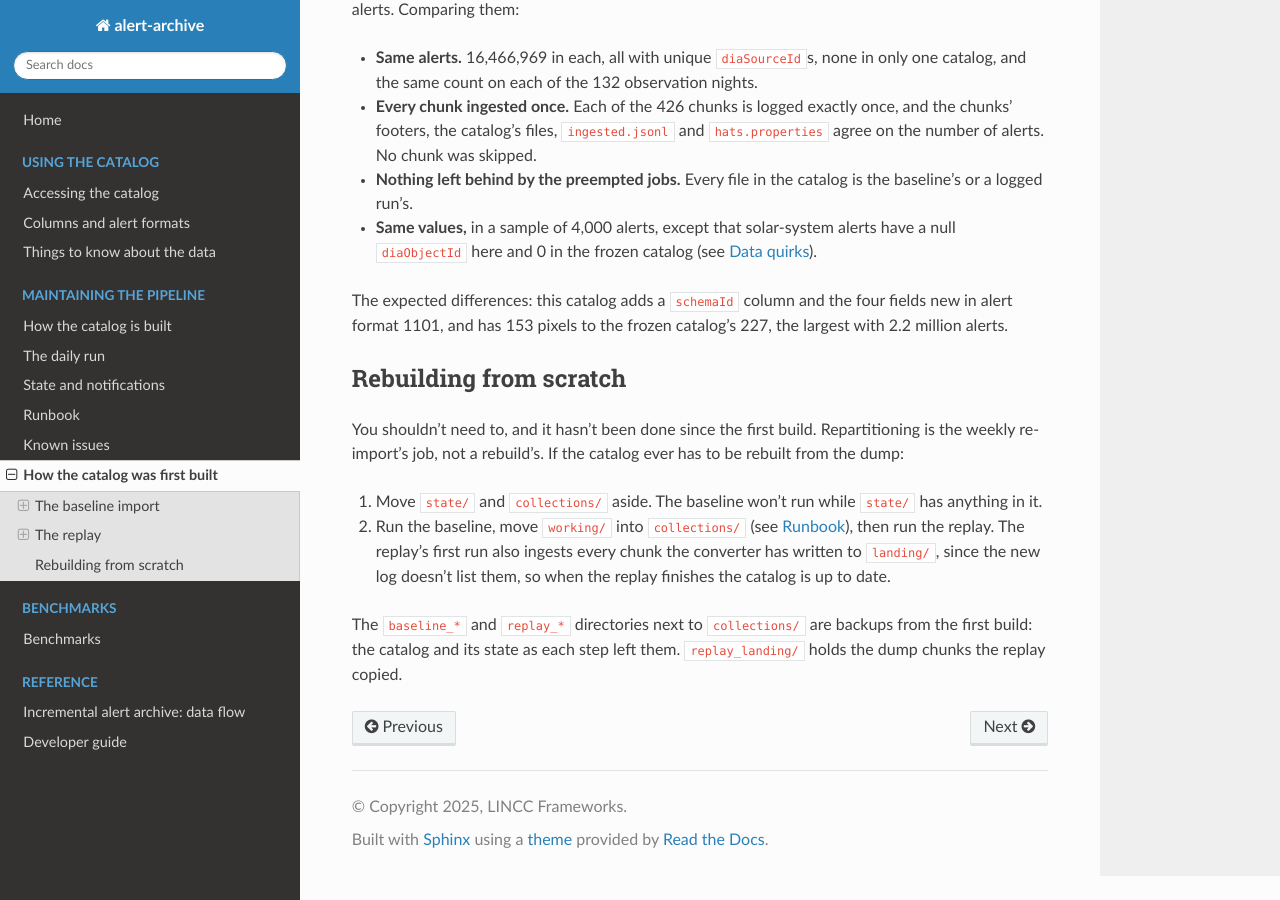
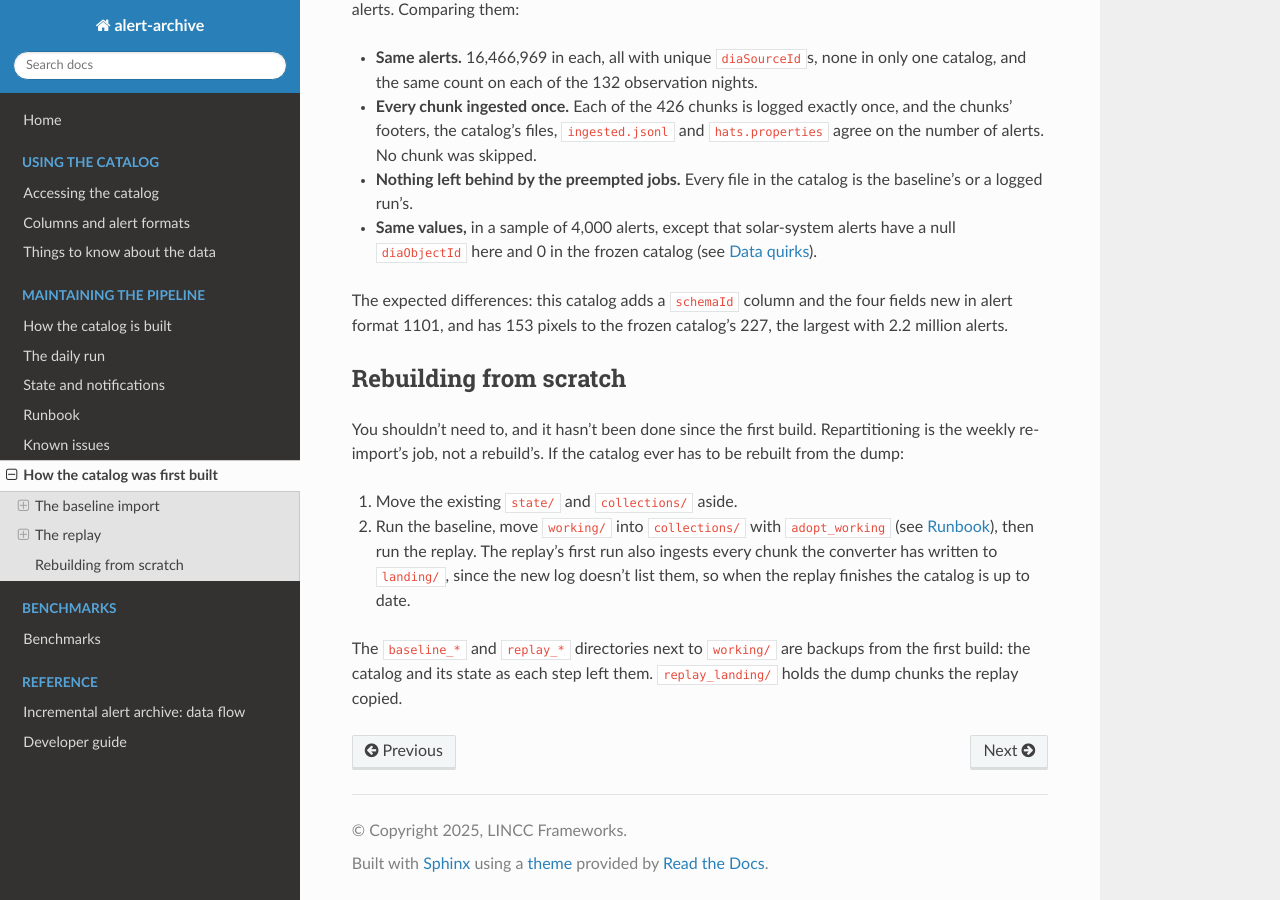
Before and after one commit to lincc-frameworks/alert-archive, a Sphinx documentation site: the page built from docs/pipeline/first_build.md, in a window 1280 px wide and 900 px high, scrolled down 2057 px. Built offline with Sphinx 7.4.7 and the Read the Docs theme 3.1.0, drawn with Linux system fonts in a browser that asks for light colours; pages that are not in the unit, such as notebooks, are missing from menus.

Commit message:
Fix some docs

```diff
--- a/docs/pipeline/first_build.md
+++ b/docs/pipeline/first_build.md
@@ -115,13 +115,12 @@ You shouldn't need to, and it hasn't been done since the first build.
 Repartitioning is the weekly re-import's job, not a rebuild's. If the
 catalog ever has to be rebuilt from the dump:
 
-1. Move `state/` and `collections/` aside. The baseline won't run while `state/`
-   has anything in it.
-2. Run the baseline, move `working/` into `collections/` (see
-   [Runbook](runbook.md)), then run the replay. The replay's first run also
-   ingests every chunk the converter has written to `landing/`, since the new
-   log doesn't list them, so when the replay finishes the catalog is up to date.
+1. Move the existing `state/` and `collections/` aside.
+2. Run the baseline, move `working/` into `collections/` with `adopt_working`
+   (see [Runbook](runbook.md)), then run the replay. The replay's first run also ingests
+   every chunk the converter has written to `landing/`, since the new log
+   doesn't list them, so when the replay finishes the catalog is up to date.
 
-The `baseline_*` and `replay_*` directories next to `collections/` are backups from
+The `baseline_*` and `replay_*` directories next to `working/` are backups from
 the first build: the catalog and its state as each step left them.
 `replay_landing/` holds the dump chunks the replay copied.
```
Also changed, not shown: docs/pipeline/known_issues.md (+2 -2 lines), docs/pipeline/overview.md (+12 -13 lines), docs/pipeline/runbook.md (+5 -5 lines), docs/pipeline/state_and_notifications.md (+4 -4 lines).
